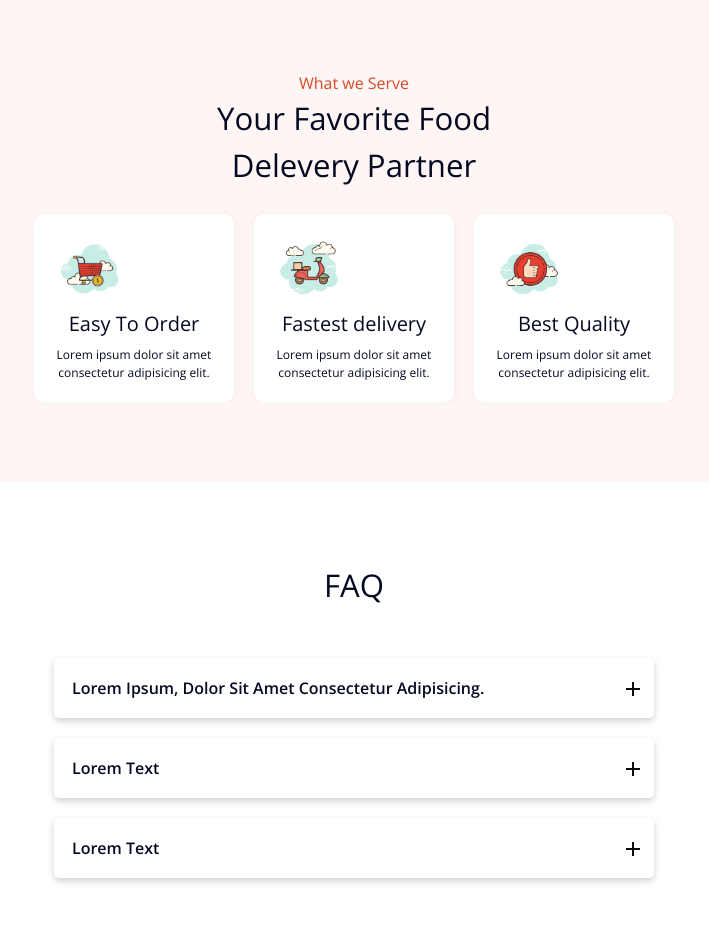
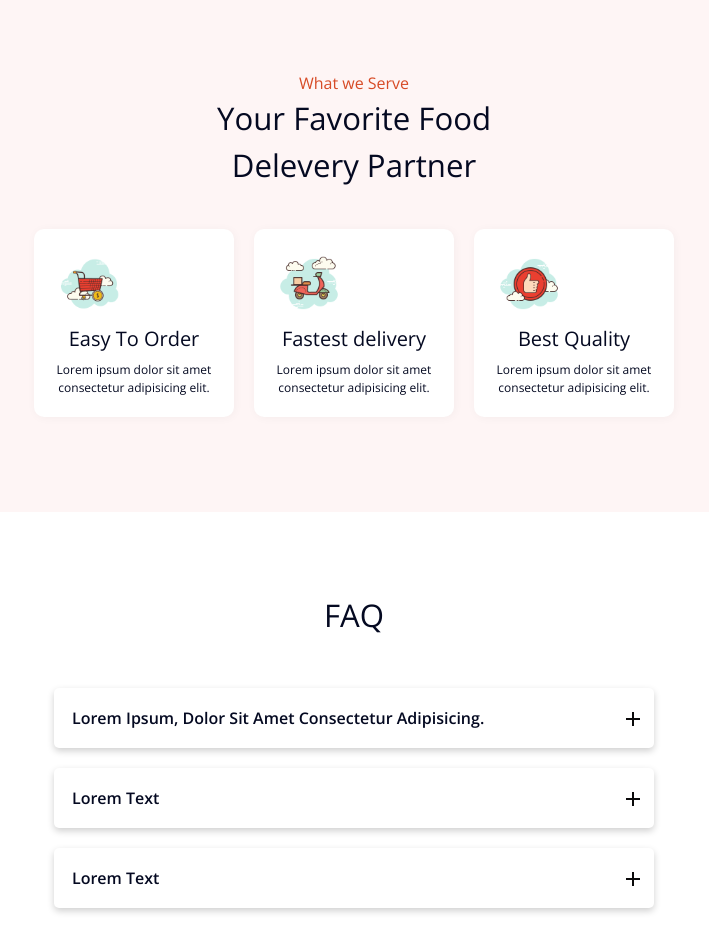
Before and after one commit to ilyesomrimoh/Restaurent-Project, a React (Create React App) app: page / in a window 1280 px wide. Shown: the part 874-1826 px from the top of the page, without its empty margins (286-995 px from the left). Built offline with nearby package versions, Linux system fonts and the light colour scheme.

Commit message:
small change in css file

```diff
--- a/src/App.css
+++ b/src/App.css
@@ -100,7 +100,7 @@ nav li:hover > a {
   background-color: var(--serve-section-color);
   padding: 80px 10px;
   text-align: center;
-  height: fit-content;
+
 }
 .serve-parg {
   color: var(--primary-color);
@@ -112,6 +112,8 @@ nav li:hover > a {
   flex-wrap: wrap;
   margin-top: 25px;
   gap: 20px;
+  padding: 15px;
+
 }
 .card {
   background-color: var(--white-color);
```
